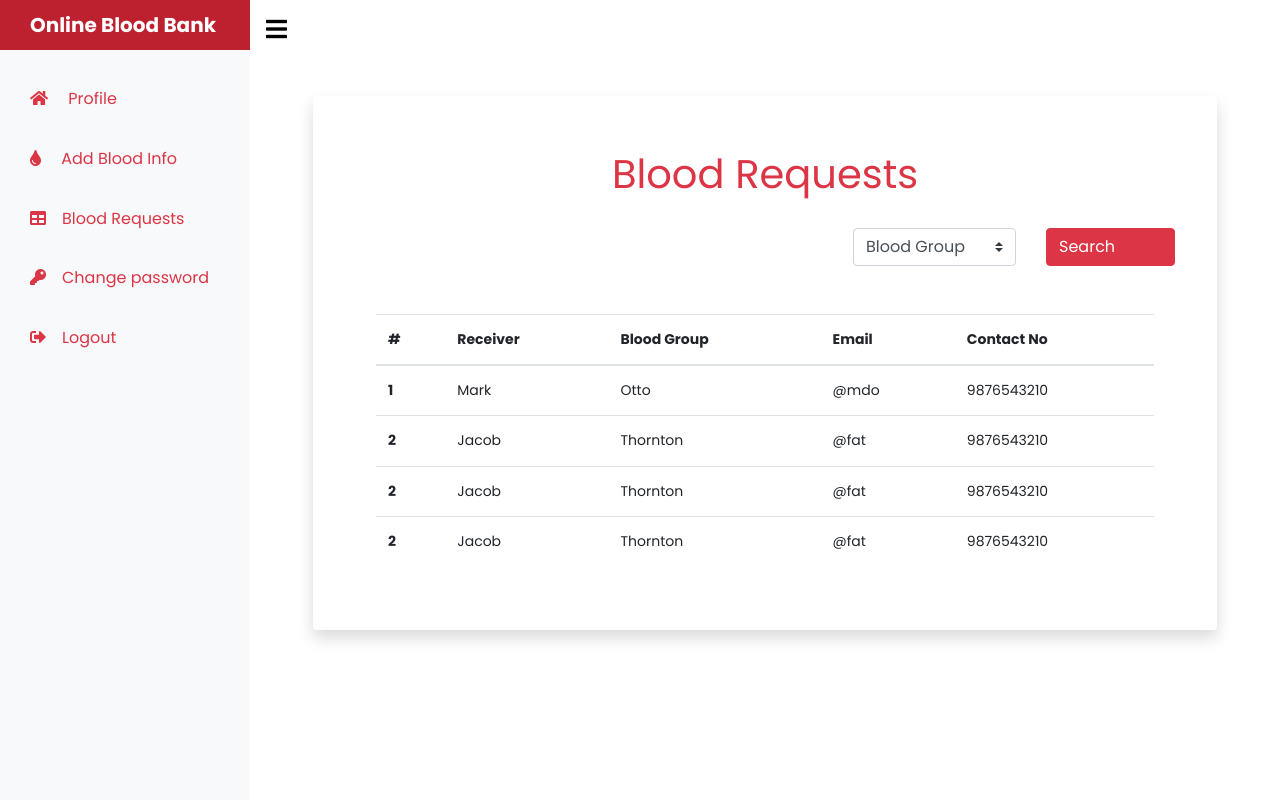
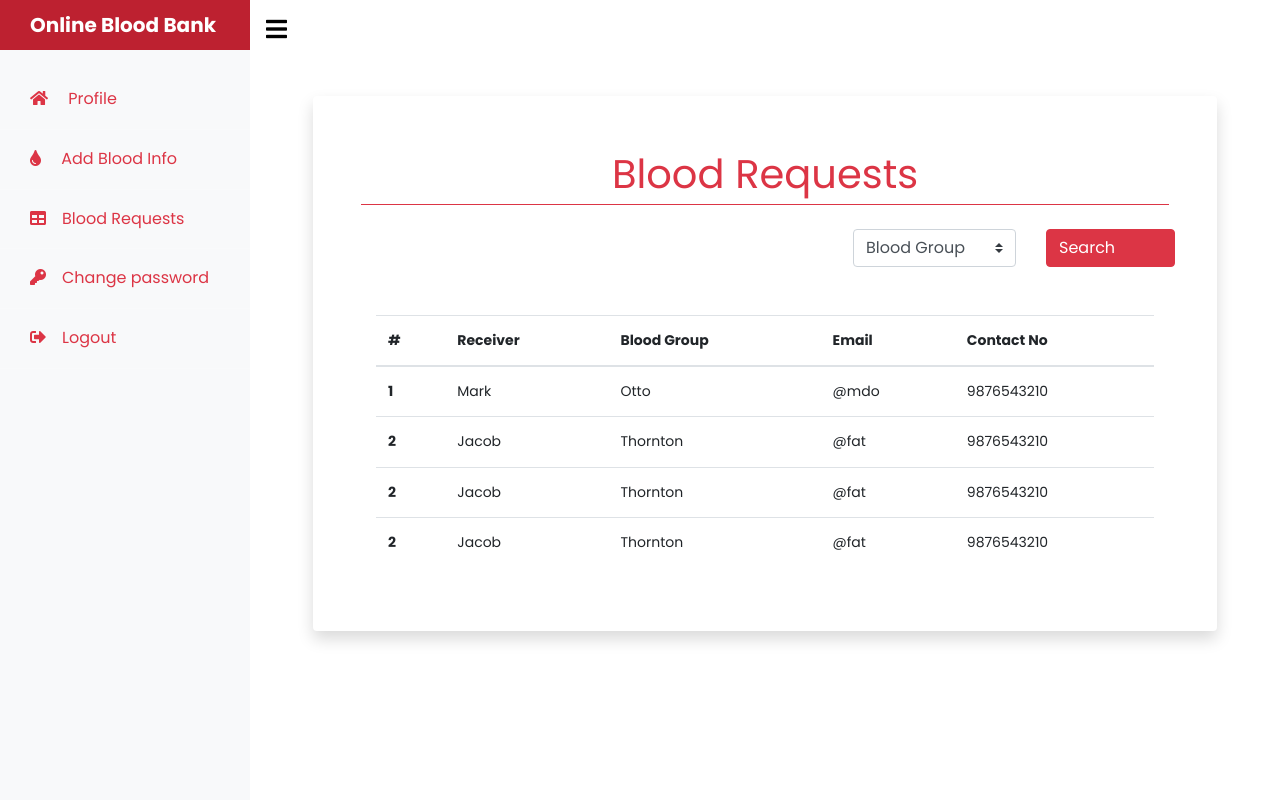
Before and after one commit to jayachandragoteti/Blood-Bank, a PHP site: page /Hospital/bloodRequests.php in a window 1280 px wide. Run offline with PHP 8.4, Linux system fonts and the light colour scheme; the visitor is signed in with stand-in values (Sample User, id 1).

Commit message:
titile changes

```diff
--- a/Hospital/bloodRequests.php
+++ b/Hospital/bloodRequests.php
@@ -5,6 +5,8 @@ if (!isset($_SESSION['HospitalLogin'])) {
 	header("Location: ./../includes/logout.php");
 }
 $HospitalLogin = $_SESSION['HospitalLogin'];
+$msg = "";
+$error = "";
 ?>
 <!doctype html>
 <html lang="en">
@@ -37,7 +39,13 @@ $HospitalLogin = $_SESSION['HospitalLogin'];
 					<div class="container overflow-hidden mt-5 p-5 bg-white rounded text-white shadow rounded bg-body">
 						<div class="row justify-content-md-center">
 							<div class="col col-lg- text-center text-danger mb-3 ">
-								<h2 class="h1 text-danger fw-bold">Blood Requests</h2>
+								<div class="head  mt-0 pl-0 ">
+									<h2 class="h1 text-danger fw-bold border-bottom border-danger">Blood Requests</h2>
+									<!-- Response Messages -->
+									<?php if($error!=""){?><div class="text-danger"><strong><i class="far fa-times-circle text-danger">&nbsp</i> <?php echo htmlentities($error); ?> </strong></div><?php }else if($msg !=""){?><div class="text-success"><strong><i class="far fa-check-circle text-success">&nbsp</i><?php echo htmlentities($msg); ?> </strong></div><?php }?>
+									<!-- End Response Messages -->
+								</div>
+
 							</div>
 						</div>
 						<div class="row justify-content-md-center mb-5">
```
